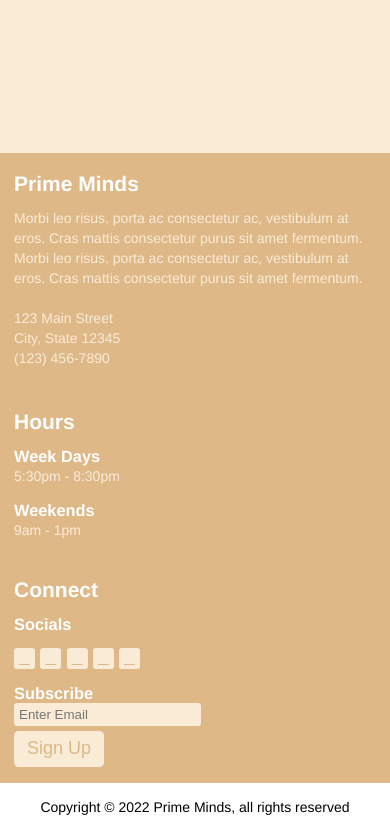
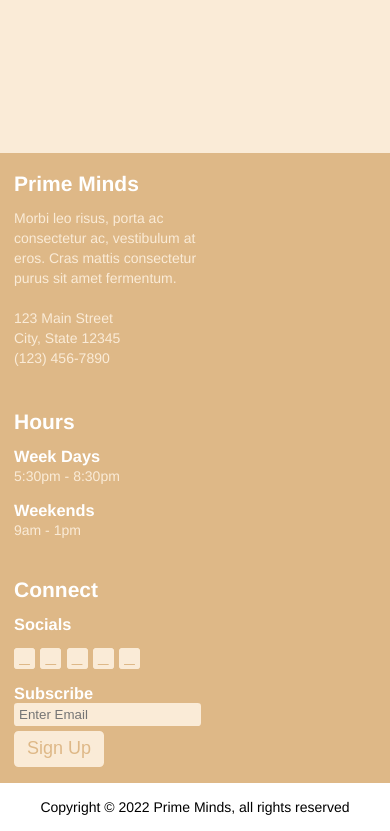
Before and after one commit to gohopventure/prime-minds, an Angular app: page /home in a window 390 px wide. Shown: the part 4194-5025 px from the top of the page. Built offline with nearby package versions, Linux system fonts and the light colour scheme; a web font is replaced by a local one.

Commit message:
Removes text from and updates size of address card

```diff
--- a/src/app/components/address-card/address-card.component.css
+++ b/src/app/components/address-card/address-card.component.css
@@ -20,9 +20,13 @@ p {
     margin: 0;
 }
 
-@media only screen and (max-width: 700px) {
+@media only screen and (max-width: 999px) {
     .card-container {
         min-height: 10em;
         margin-bottom: 2em;
     }
+
+    p {
+        max-width: 15em;
+    }
 }
--- a/src/app/components/address-card/address-card.component.html
+++ b/src/app/components/address-card/address-card.component.html
@@ -2,8 +2,6 @@
     <h2>Prime Minds</h2>
     <div class="address">
         <p>
-            Morbi leo risus, porta ac consectetur ac, vestibulum at eros.
-            Cras mattis consectetur purus sit amet fermentum.
             Morbi leo risus, porta ac consectetur ac, vestibulum at eros.
             Cras mattis consectetur purus sit amet fermentum.
         </p><br>
```
